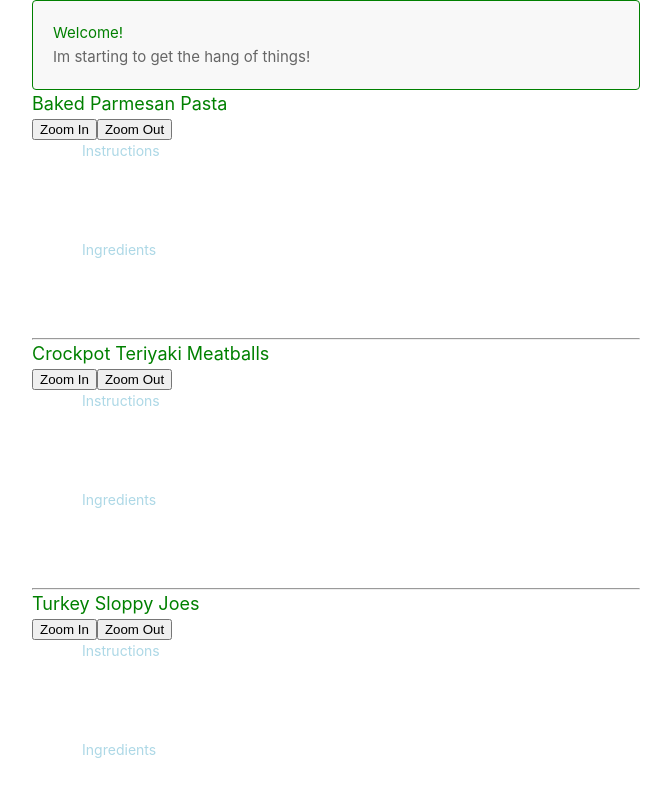
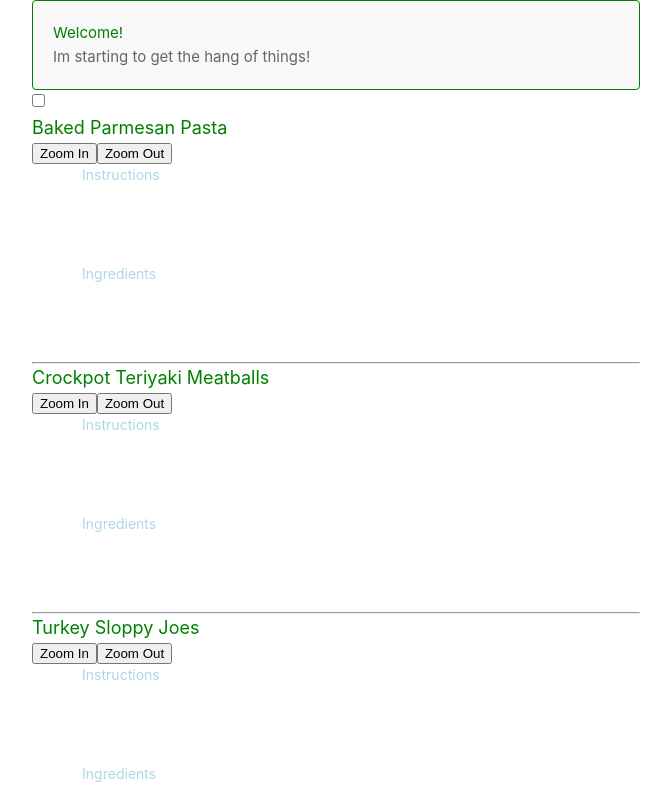
Before and after one commit to DaveAigbe/vue-test-proj, a Vue app: page / in a window 1280 px wide. Shown: the top 800 px of the page, without its empty margins (0-671 px from the left). Built offline with nearby package versions, Linux system fonts and the light colour scheme.

Commit message:
- Working with events from parent to child

```diff
--- a/src/App.vue
+++ b/src/App.vue
@@ -1,5 +1,6 @@
 <script setup>
 import ButtonElement from './components/ButtonElement.vue';
+import CheckboxElement from './components/CheckboxElement.vue';
 import GreetingBox from './components/GreetingBox.vue';
 import RecipeItem from './components/RecipeItem.vue';
 import { ref } from 'vue';
@@ -84,15 +85,27 @@ instructions: `
 
 const recipeFontSize = ref(12)
 const buttonText = ref('')
+const isChecked = ref(false)
+
+function updateIsChecked(v) {
+  isChecked.value = v
+}
 
 </script>
 
 <template>
   <main>
     <GreetingBox>Im starting to get the hang of things!</GreetingBox>
+    <div>
+      <CheckboxElement :is-checked="isChecked" @update-is-checked="(v) => updateIsChecked(v)" />
+      <div v-if="isChecked" style="color: green; padding: 4px; background-color:white;">
+        Checkbox Active
+      </div>
+    </div>
     <div :style="{fontSize: recipeFontSize + 'px'}">
       <RecipeItem v-for="item in recipes" v-bind="item"  :key="item.id" @enlarge-text="(n) => recipeFontSize += n" @reduce-text="(n) => recipeFontSize -= n"/>
     </div>
+
     <!-- <input v-model="buttonText"> -->
     <!-- <ButtonElement :title="buttonText"/> -->
   </main>
--- /dev/null
+++ b/src/components/CheckboxElement.vue
@@ -0,0 +1,23 @@
+<template>
+    <input type="checkbox" v-model="checkboxVal" @change="updateIsChecked">
+</template>
+
+<script setup>
+    import { ref } from 'vue';
+
+    const props = defineProps({
+        isChecked: Boolean
+    })
+
+    const emit = defineEmits(['updateIsChecked'])
+
+    const checkboxVal = ref(props.isChecked)
+
+    function updateIsChecked() {
+        emit('updateIsChecked', checkboxVal.value)
+    }
+</script>
+
+<style scoped>
+
+</style>
```
